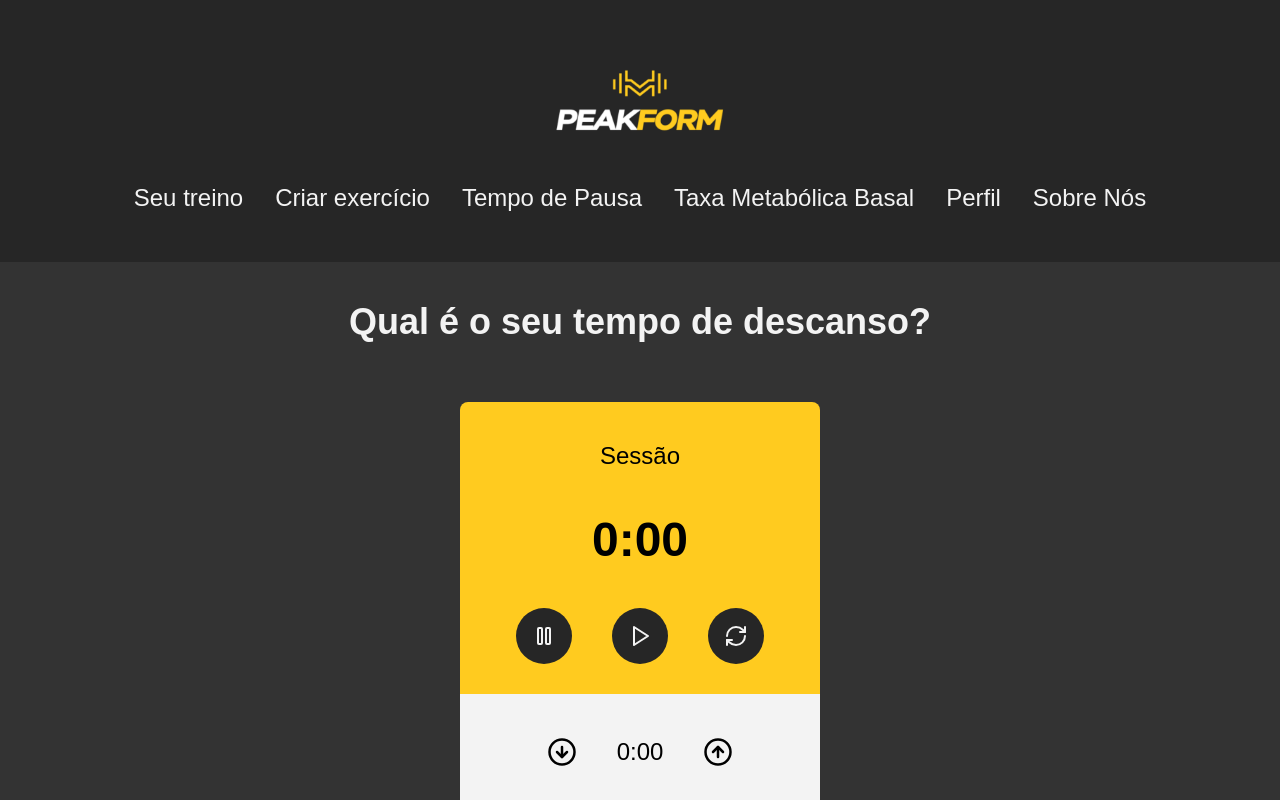
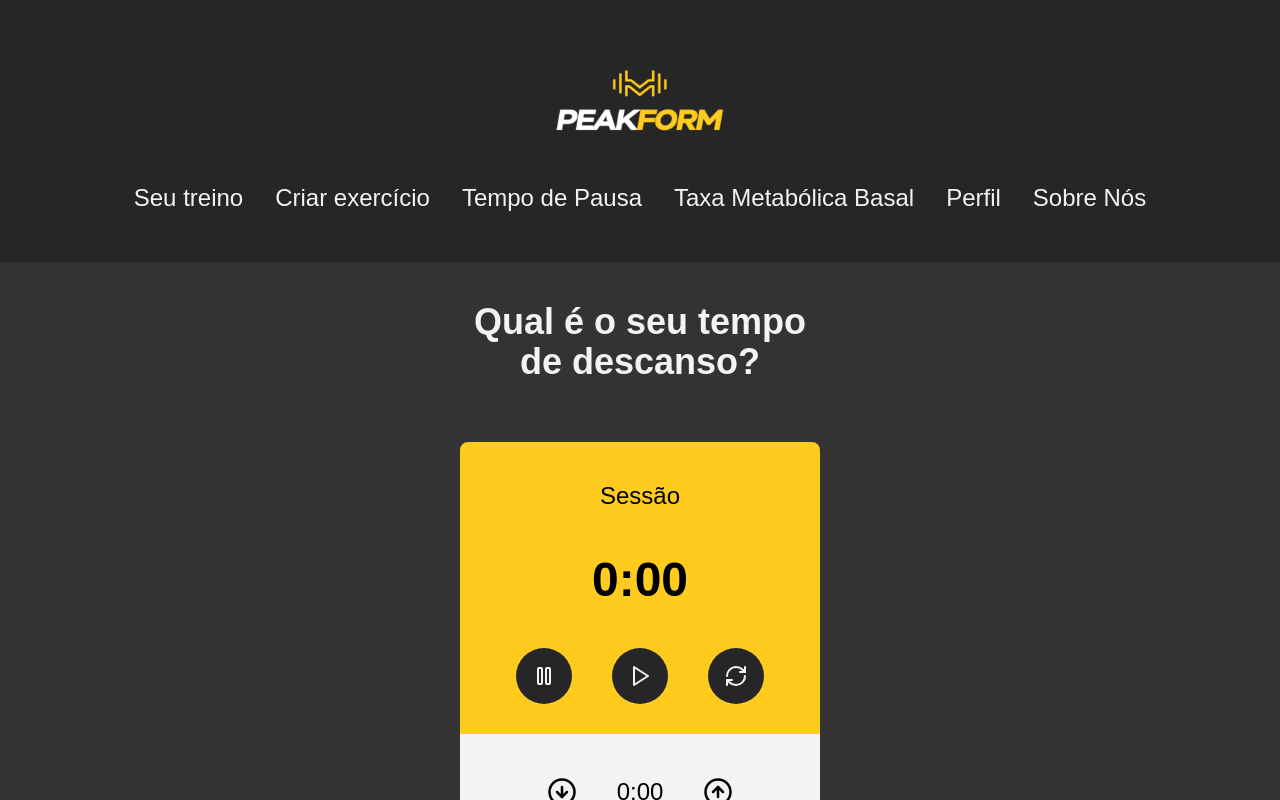
Before and after one commit to iagoliziero/peak-form, a React (Vite) app: page /tempodepausa in a window 1280 px wide. Built offline with nearby package versions, Linux system fonts and the light colour scheme; a web font is replaced by a local one.

Commit message:
style: adding max-w to h1

```diff
--- a/src/pages/TimerPage.jsx
+++ b/src/pages/TimerPage.jsx
@@ -105,8 +105,8 @@ function TimerPage() {
 
       </div>
       <Nav />
-      <div className="w-full bg-main-darker bg-cover bg-center bg-no-repeat flex flex-col items-center gap-5 ">
-        <div className="flex mt-10 ">
+      <div className="w-full h-screen bg-main-darker bg-cover bg-center bg-no-repeat flex flex-col items-center gap-5 ">
+        <div className="flex mt-10 max-w-[350px] ">
           <H1>
             {" "}
             Qual é o seu tempo de descanso?
```
